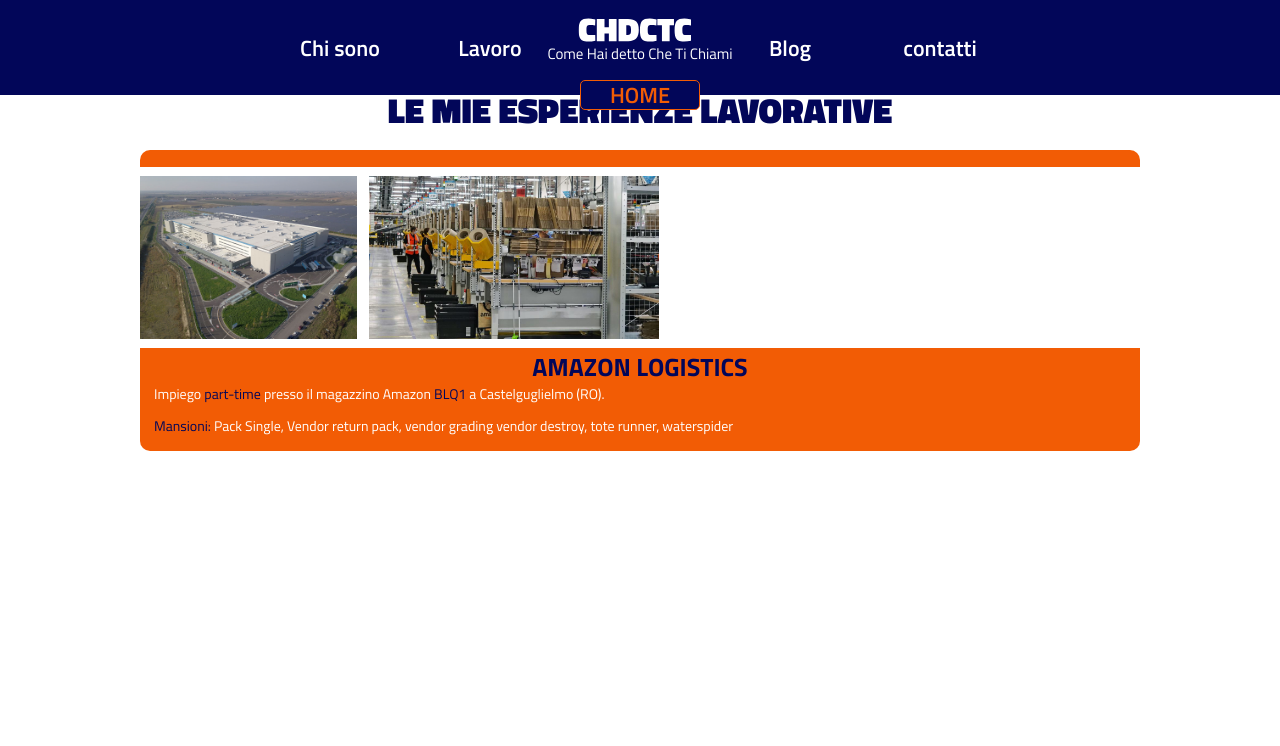
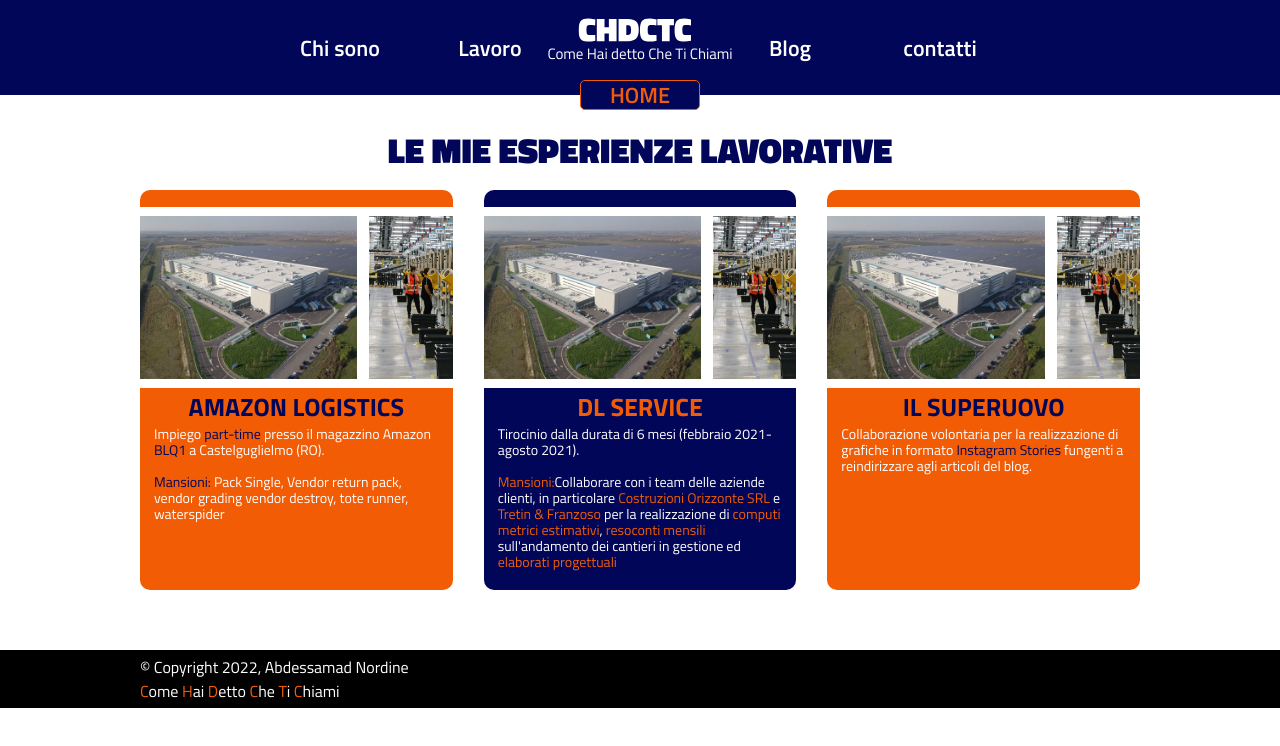
Before and after one commit to nordine-a/CHDCTC2.0, a plain HTML site: page pages/work-experience/index.html in a window 1280 px wide. Drawn offline with Linux system fonts and the light colour scheme; files whose address does not match are found by name.

Commit message:
commit per salvataggio prima di fare gallery

```diff
--- a/pages/work-experience/index.html
+++ b/pages/work-experience/index.html
@@ -3,8 +3,9 @@
   <head>
     <meta charset="utf-8">
     <title>CHDCTC - Work Experience</title>
-    <link rel="stylesheet" href="work-experience.min.css">
+
     <link rel="stylesheet" href="../../assets/css/style.min.css">
+      <link rel="stylesheet" href="work-experience.min.css">
     <meta name="viewport"
       content="width=device-width, initial-scale=1.0, maximum-scale=1.0, user-scalable=0">
   </head>
@@ -44,7 +45,7 @@
       <div class="container">
         <h1>Le mie esperienze lavorative</h1>
         <div class="work-experience-cards">
-          <div class="card">
+          <div class="card amazon">
             <div class="mini-gallery">
               <img src="../../assets/img/work-experiences/amazon/amazon-1.jpg" alt="BLQ1 Amzon FC">
               <img src="../../assets/img/work-experiences/amazon/amazon-2.jpg" alt="BLQ1 Amzon FC">
@@ -55,8 +56,40 @@
             <p>Impiego <span class="pr-color">part-time</span> presso il magazzino Amazon <span class="pr-color">BLQ1</span> a Castelguglielmo (RO).<br><br>
               <span class="pr-color">Mansioni:</span> Pack Single, Vendor return pack, vendor grading vendor destroy, tote runner, waterspider</p>
           </div>
+
+          <div class="card dl-service">
+            <div class="mini-gallery">
+              <img src="../../assets/img/work-experiences/amazon/amazon-1.jpg" alt="BLQ1 Amzon FC">
+              <img src="../../assets/img/work-experiences/amazon/amazon-2.jpg" alt="BLQ1 Amzon FC">
+            </div>
+
+            <h2>DL SERVICE</h2>
+
+            <p>Tirocinio dalla durata di 6 mesi (febbraio 2021-agosto 2021).<br><br>
+
+               <span class="pr-color">Mansioni:</span>Collaborare con i team delle aziende clienti, in particolare <span class="pr-color">Costruzioni Orizzonte SRL</span> e <span class="pr-color">Tretin &amp; Franzoso</span> per la realizzazione di <span class="pr-color">computi metrici estimativi</span>, <span class="pr-color">resoconti mensili</span> sull'andamento dei cantieri in gestione ed <span class="pr-color">elaborati progettuali</span></p>
+          </div>
+
+          <div class="card il-superuovo">
+            <div class="mini-gallery">
+              <img src="../../assets/img/work-experiences/amazon/amazon-1.jpg" alt="BLQ1 Amzon FC">
+              <img src="../../assets/img/work-experiences/amazon/amazon-2.jpg" alt="BLQ1 Amzon FC">
+            </div>
+
+            <h2>IL superuovo</h2>
+
+            <p>Collaborazione volontaria per la realizzazione di grafiche in formato <span class="pr-color">Instagram Stories</span> fungenti a reindirizzare agli articoli del blog.<br><br>
+
+          </div>
         </div>
       </div>
     </main>
+
+    <footer class="page-footer">
+      <div class="container">
+        <p>&copy; Copyright 2022, Abdessamad Nordine </p>
+        <div class="orange-frst-letter"><p>Come</p> <p>Hai</p> <p>Detto</p> <p>Che</p> <p>Ti</p> <p>Chiami</p> </div>
+      </div>
+    </footer>
   </body>
 </html>
--- a/pages/work-experience/work-experience.scss
+++ b/pages/work-experience/work-experience.scss
@@ -16,6 +16,8 @@
 
 main {
   padding: 13px;
+  margin-top: 120px;
+
   h1 {
     font-weight: 900;
     font-size: 35px;
@@ -38,6 +40,8 @@ main {
     padding: 17px 0;
     background-color: $secondary-color;
     width: 100%;
+    max-width: calc(1000px / 3 - 31px * 2 / 3);
+    margin-bottom: 47px;
 
     .mini-gallery{
       background-color: white;
@@ -77,4 +81,27 @@ main {
 
 
   }
+
+  .card:nth-of-type(2n){
+    background-color: $primary-color;
+    p{.pr-color{color:$secondary-color}}
+
+    h2 {
+      color: $secondary-color;
+    }
+  }
+
 }
+
+
+@media screen and (min-width: 1000px) {
+  .work-experience-cards{
+    flex-direction: row;
+    justify-content: space-between;
+
+    .card{
+      height: 400px;
+    }
+
+  }
+}
```
Also changed, not shown: pages/work-experience/work-experience.min.css.
